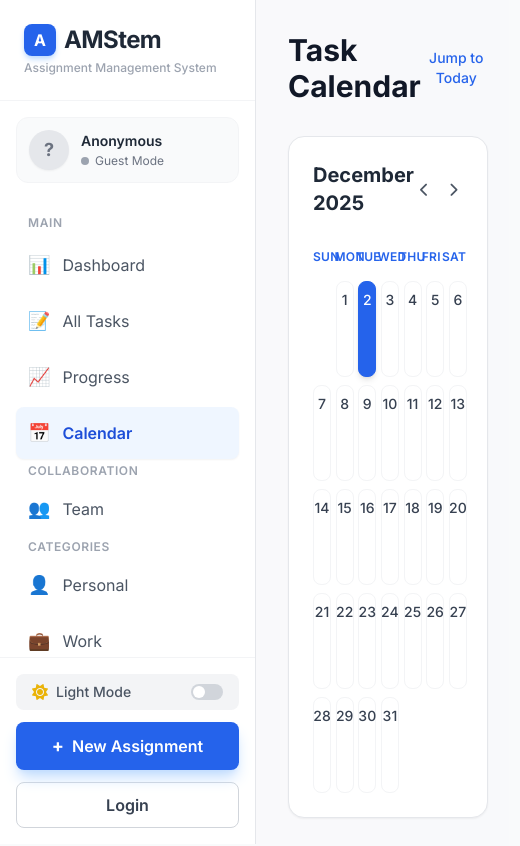
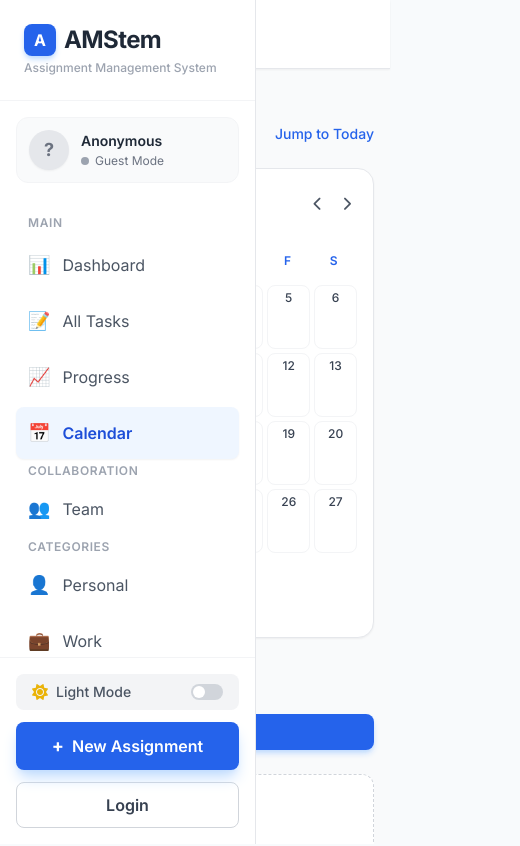
Before and after one commit to muhammaddiaz13/amstem00, a React (Vite) app: page /calendar in a window 390 px wide. Shown: the top 846 px of the page, 520 px wide, since content can reach past the window. Built offline with nearby package versions, Linux system fonts and the light colour scheme.

Commit message:
Buat responsif bisa menyesuaikan di berbagai device (hp, ipad)

```diff
--- a/src/App.jsx
+++ b/src/App.jsx
@@ -1,7 +1,7 @@
-import React from 'react';
-import { Routes, Route, Navigate } from 'react-router-dom';
+import React, { useState } from 'react';
+import { Routes, Route, Navigate, useLocation } from 'react-router-dom';
 import Sidebar from './components/Sidebar';
-import LoginRequiredModal from './components/LoginRequiredModal'; // Import Modal Login
+import LoginRequiredModal from './components/LoginRequiredModal';
 import DashboardPage from './pages/DashboardPage';
 import AllTasksPage from './pages/AllTasksPage';
 import CalendarPage from './pages/CalendarPage';
@@ -12,10 +12,51 @@ import RegisterPage from './pages/RegisterPage';
 import ProgressPage from './pages/ProgressPage';
 
 const App = () => {
+  const [isSidebarOpen, setIsSidebarOpen] = useState(false);
+  const location = useLocation();
+
+  // Hide mobile header on login/register pages
+  const isAuthPage = location.pathname === '/login' || location.pathname === '/register';
+
   return (
-    <div className="flex bg-gray-50 dark:bg-gray-900 min-h-screen transition-colors duration-300">
-      <Sidebar />
-      <div className="flex-1 ml-64 transition-all duration-300">
+    <div className="bg-gray-50 dark:bg-gray-900 min-h-screen transition-colors duration-300">
+
+      {/* Mobile Header (Visible only on mobile/tablet) */}
+      {!isAuthPage && (
+        <div className="md:hidden fixed top-0 left-0 w-full bg-white dark:bg-gray-900 border-b border-gray-200 dark:border-gray-800 z-30 px-4 py-3 flex items-center justify-between shadow-sm transition-colors duration-300">
+          <button
+            onClick={() => setIsSidebarOpen(true)}
+            className="p-2 text-gray-600 dark:text-gray-300 hover:bg-gray-100 dark:hover:bg-gray-800 rounded-lg transition-colors"
+          >
+            <i className="fas fa-bars text-xl"></i>
+          </button>
+
+          <div className="flex items-center gap-2">
+             <div className="w-6 h-6 bg-blue-600 rounded flex items-center justify-center text-white text-xs font-bold">A</div>
+             <span className="font-bold text-gray-800 dark:text-white text-lg">AMStem</span>
+          </div>
+
+          {/* Empty div for balancing flex space or user icon could go here */}
+          <div className="w-8"></div>
+        </div>
+      )}
+
+      <div className="flex h-screen overflow-hidden">
+        {/* Sidebar with responsive props */}
+        {!isAuthPage && (
+          <Sidebar
+            isOpen={isSidebarOpen}
+            onClose={() => setIsSidebarOpen(false)}
+          />
+        )}
+
+        {/* Main Content Area */}
+        <div
+          className={`flex-1 overflow-y-auto transition-all duration-300 h-full
+            ${!isAuthPage ? 'md:ml-64' : ''}
+            ${!isAuthPage ? 'pt-16 md:pt-0' : ''} /* Add padding top on mobile for header */
+          `}
+        >
           <Routes>
             <Route path="/" element={<Navigate to="/dashboard" />} />
             <Route path="/login" element={<LoginPage />} />
@@ -32,6 +73,7 @@ const App = () => {
             <Route path="/others" element={<CategoryPage category="Others" />} />
           </Routes>
         </div>
+      </div>
 
       {/* Modal global untuk meminta login */}
       <LoginRequiredModal />
--- a/src/components/Calendar.jsx
+++ b/src/components/Calendar.jsx
@@ -15,6 +15,7 @@ const Calendar = ({
   ];
 
   const dayNames = ['Sun', 'Mon', 'Tue', 'Wed', 'Thu', 'Fri', 'Sat'];
+  const mobileDayNames = ['S', 'M', 'T', 'W', 'T', 'F', 'S'];
 
   // Helper function to get days in month
   const daysInMonth = (date) => new Date(date.getFullYear(), date.getMonth() + 1, 0).getDate();
@@ -46,7 +47,7 @@ const Calendar = ({
 
     // Empty cells for previous month
     for (let i = 0; i < startDay; i++) {
-      days.push(<div key={`empty-${i}`} className="h-24 border border-transparent"></div>);
+      days.push(<div key={`empty-${i}`} className="h-16 md:h-24 border border-transparent"></div>);
     }
 
     // Days of current month
@@ -65,7 +66,7 @@ const Calendar = ({
       const hasMediumPriority = dayTasks.some(task => task.priority === 'Medium');
       const hasLowPriority = dayTasks.some(task => task.priority === 'Low');
 
-      let dayClasses = "h-24 border rounded-lg p-2 relative cursor-pointer transition-all duration-200 flex flex-col items-center justify-start ";
+      let dayClasses = "h-16 md:h-24 border rounded-lg p-1 md:p-2 relative cursor-pointer transition-all duration-200 flex flex-col items-center justify-start ";
 
       if (isSelected) {
          dayClasses += "bg-blue-600 text-white border-blue-600 shadow-md z-10";
@@ -83,14 +84,14 @@ const Calendar = ({
           onClick={() => onDateClick(date)}
           className={dayClasses}
         >
-          <span className={`text-sm font-medium ${isSelected ? 'text-white' : 'text-gray-700 dark:text-gray-300'} mb-1`}>{day}</span>
+          <span className={`text-xs md:text-sm font-medium ${isSelected ? 'text-white' : 'text-gray-700 dark:text-gray-300'} mb-1`}>{day}</span>
 
           {/* Priority Dots Indicator */}
           {dayTasks.length > 0 && (
             <div className="flex gap-1 mt-auto mb-1">
-               {hasHighPriority && <div className={`w-1.5 h-1.5 rounded-full ${isSelected ? 'bg-white' : 'bg-red-500'}`}></div>}
-               {hasMediumPriority && <div className={`w-1.5 h-1.5 rounded-full ${isSelected ? 'bg-blue-200' : 'bg-yellow-500'}`}></div>}
-               {hasLowPriority && <div className={`w-1.5 h-1.5 rounded-full ${isSelected ? 'bg-blue-300' : 'bg-green-500'}`}></div>}
+               {hasHighPriority && <div className={`w-1 h-1 md:w-1.5 md:h-1.5 rounded-full ${isSelected ? 'bg-white' : 'bg-red-500'}`}></div>}
+               {hasMediumPriority && <div className={`w-1 h-1 md:w-1.5 md:h-1.5 rounded-full ${isSelected ? 'bg-blue-200' : 'bg-yellow-500'}`}></div>}
+               {hasLowPriority && <div className={`w-1 h-1 md:w-1.5 md:h-1.5 rounded-full ${isSelected ? 'bg-blue-300' : 'bg-green-500'}`}></div>}
             </div>
           )}
         </div>
@@ -100,10 +101,10 @@ const Calendar = ({
   };
 
   return (
-    <div className="bg-white dark:bg-gray-800 p-6 rounded-2xl shadow-sm border border-gray-200 dark:border-gray-700 mb-8 max-w-4xl mx-auto animate-[fadeIn_0.5s_ease-out] transition-colors duration-300">
+    <div className="bg-white dark:bg-gray-800 p-4 md:p-6 rounded-2xl shadow-sm border border-gray-200 dark:border-gray-700 mb-8 max-w-4xl mx-auto animate-[fadeIn_0.5s_ease-out] transition-colors duration-300">
       {/* Header Navigation */}
       <div className="flex justify-between items-center mb-6">
-        <h2 className="text-xl font-bold text-gray-800 dark:text-white">
+        <h2 className="text-lg md:text-xl font-bold text-gray-800 dark:text-white">
           {monthNames[currentDate.getMonth()]} {currentDate.getFullYear()}
         </h2>
         <div className="flex gap-2">
@@ -118,13 +119,22 @@ const Calendar = ({
 
       {/* Day Names Header */}
       <div className="grid grid-cols-7 mb-2 text-center">
-        {dayNames.map(day => (
-          <div key={day} className="text-blue-600 dark:text-blue-400 font-semibold py-2 text-xs uppercase tracking-wide">{day}</div>
-        ))}
+        {/* Desktop View */}
+        <div className="hidden md:contents">
+            {dayNames.map(day => (
+            <div key={day} className="text-blue-600 dark:text-blue-400 font-semibold py-2 text-xs uppercase tracking-wide">{day}</div>
+            ))}
+        </div>
+        {/* Mobile View (Short names) */}
+        <div className="contents md:hidden">
+            {mobileDayNames.map((day, idx) => (
+            <div key={`${day}-${idx}`} className="text-blue-600 dark:text-blue-400 font-semibold py-2 text-xs uppercase tracking-wide">{day}</div>
+            ))}
+        </div>
       </div>
 
       {/* Grid */}
-      <div className="grid grid-cols-7 gap-2">
+      <div className="grid grid-cols-7 gap-1 md:gap-2">
         {renderCalendarDays()}
       </div>
     </div>
--- a/src/pages/CalendarPage.jsx
+++ b/src/pages/CalendarPage.jsx
@@ -149,18 +149,18 @@ const CalendarPage = () => {
   };
 
   return (
-    <div className="p-8 md:p-12 bg-gray-50/50 dark:bg-gray-900 min-h-full transition-colors duration-300">
+    <div className="p-4 md:p-12 bg-gray-50/50 dark:bg-gray-900 min-h-full transition-colors duration-300">
       <Toaster position="top-center" reverseOrder={false} />
 
-      <div className="flex justify-between items-center mb-8">
-        <h1 className="text-3xl font-bold text-gray-900 dark:text-white">Task Calendar</h1>
+      <div className="flex flex-col md:flex-row justify-between items-start md:items-center mb-6 md:mb-8 gap-3">
+        <h1 className="text-2xl md:text-3xl font-bold text-gray-900 dark:text-white">Task Calendar</h1>
         <button
           onClick={() => {
             const today = new Date();
             setSelectedDate(today);
             setCurrentDate(today);
           }}
-          className="text-sm text-blue-600 dark:text-blue-400 font-medium hover:underline"
+          className="text-sm text-blue-600 dark:text-blue-400 font-medium hover:underline self-end md:self-auto"
         >
           Jump to Today
         </button>
@@ -184,8 +184,8 @@ const CalendarPage = () => {
 
       {/* Task List Section - Updated Style from Team */}
       <div className="mt-8 animate-[fadeIn_0.3s_ease-out]">
-          <div className="flex justify-between items-center mb-6">
-            <h3 className="text-xl font-bold text-gray-800 dark:text-white">
+          <div className="flex flex-col md:flex-row justify-between items-start md:items-center mb-6 gap-4">
+            <h3 className="text-lg md:text-xl font-bold text-gray-800 dark:text-white">
                 Tasks for {selectedDate.toDateString()}
             </h3>
             <button
@@ -193,14 +193,14 @@ const CalendarPage = () => {
                     if(!user) openLoginModal();
                     else setIsModalOpen(true);
                 }}
-                className="bg-blue-600 text-white px-4 py-2 rounded-lg hover:bg-blue-700 transition-all shadow-md shadow-blue-200 dark:shadow-none text-sm font-semibold flex items-center gap-2"
+                className="w-full md:w-auto bg-blue-600 text-white px-4 py-2 rounded-lg hover:bg-blue-700 transition-all shadow-md shadow-blue-200 dark:shadow-none text-sm font-semibold flex items-center justify-center gap-2"
             >
                 <i className="fas fa-plus"></i> Add Task
             </button>
           </div>
 
           {selectedTasks.length === 0 ? (
-              <div className="bg-white dark:bg-gray-800 p-12 rounded-xl border border-dashed border-gray-300 dark:border-gray-700 text-center transition-colors duration-300">
+              <div className="bg-white dark:bg-gray-800 p-8 md:p-12 rounded-xl border border-dashed border-gray-300 dark:border-gray-700 text-center transition-colors duration-300">
                   <div className="w-16 h-16 bg-gray-50 dark:bg-gray-700 rounded-full flex items-center justify-center mx-auto mb-4">
                       <i className="fas fa-calendar-check text-2xl text-gray-400"></i>
                   </div>
```
Also changed, not shown: src/pages/DashboardPage.jsx (+7 -7 lines). Lines whose indentation alone changed are shown as unchanged.
